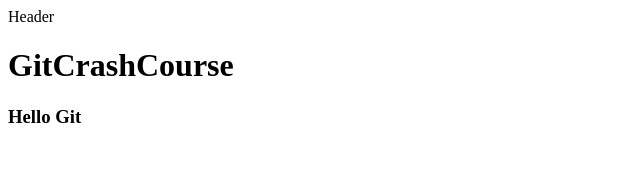
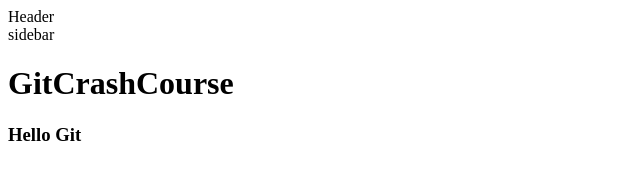
Before and after one commit to Scarface8080/GitCrashCourse, a plain HTML site: page index.html in a window 1280 px wide. Shown: the whole page, without its empty margins (0-640 px from the left). Drawn offline with Linux system fonts and the light colour scheme.

Commit message:
Add Sidebar

```diff
--- a/index.html
+++ b/index.html
@@ -11,6 +11,10 @@
         Header
     </header>
 
+    <div class="sidebar">
+        sidebar
+    </div>
+
     <h1>GitCrashCourse</h1>
 
     <h3>Hello Git</h3>
```
